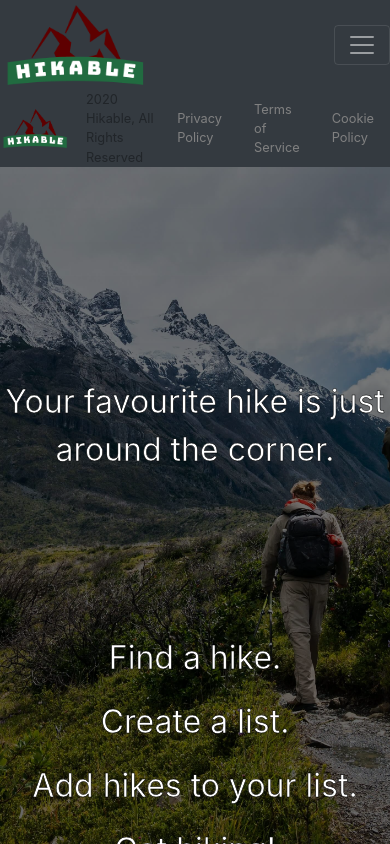
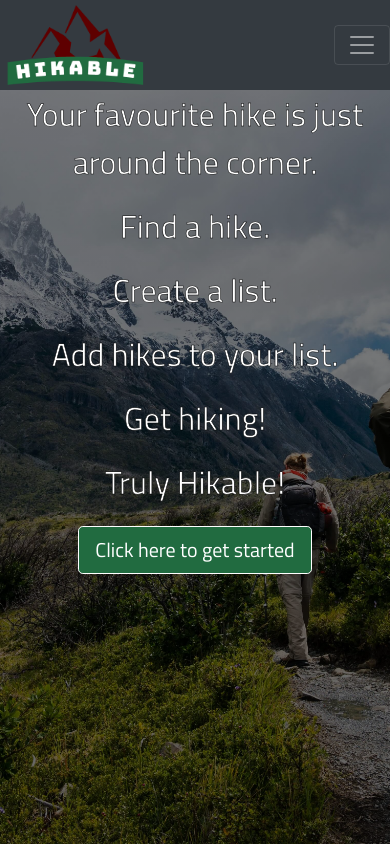
Before and after one commit to lukesherwood/hikable-frontend, a React (Create React App) app: page / in a window 390 px wide. Shown: the top 844 px of the page. Built offline with nearby package versions, Linux system fonts and the light colour scheme; no server answers.

Commit message:
completed styling with responsive checks and footer now working

```diff
--- a/public/index.html
+++ b/public/index.html
@@ -1,6 +1,7 @@
 <!DOCTYPE html>
 <html lang="en">
   <head>
+    <link href="https://fonts.googleapis.com/css2?family=Titillium+Web&display=swap" rel="stylesheet">
     <link rel="stylesheet" href="https://stackpath.bootstrapcdn.com/bootstrap/4.5.2/css/bootstrap.min.css" integrity="sha384-JcKb8q3iqJ61gNV9KGb8thSsNjpSL0n8PARn9HuZOnIxN0hoP+VmmDGMN5t9UJ0Z" crossorigin="anonymous">
     <meta charset="utf-8" />
     <meta name="viewport" content="width=device-width, initial-scale=1" />
--- a/src/App.css
+++ b/src/App.css
@@ -1,3 +1,13 @@
+body {
+    font-family: 'Titillium Web', "Bitstream Vera Serif", sans-serif;
+}
+
+.container-fluid {
+    min-height: 100vh; /* will cover the 100% of viewport */
+    display: block;
+    position: relative;
+}
+
 .hike-card-info {
     line-height: 150%;
 }
@@ -36,7 +46,7 @@ ul {
     display: flex;
     flex-wrap: wrap;
     align-items: stretch;
-    justify-content: center;
+    /* justify-content: center; */
   }
 .card img {
     width: 100%;
@@ -64,6 +74,7 @@ ul {
     color: white;
     background: linear-gradient( rgba(0, 0, 0, 0.5), rgba(0, 0, 0, 0.6) ), url('/Hikable-home-image.jpg');
     height: 100%;
+    padding-bottom: 300px;
     background-position: center center;
     background-repeat: no-repeat;
     background-attachment: fixed;
@@ -119,13 +130,22 @@ ul {
     font-size: 0.8rem;
 }
 
+.footer {
+    top: auto;
+    bottom: 0;
+    width: 100%;
+    display: inline-block;
+}
+
  @media only screen and (max-width: 600px) {
+
      .cards {
         display: block;
-        left: 0px;
-        position: absolute;
-        width: 115%;
-        margin-left: -49px;
+        left: -10px;
+        position: relative;
+        width: auto;
+        margin-left: -60px;
+        margin-right: -50px;
      }
 
      .home-header {
--- a/src/components/Footer.js
+++ b/src/components/Footer.js
@@ -5,7 +5,7 @@ import Nav from "react-bootstrap/Nav";
 class Footer extends Component {
   render() {
     return (
-      <div className="sticky-bottom">
+      <div className="footer">
         <Navbar className="navbar-bottom justify-content-center" bg="dark" variant="dark">
           <Navbar.Brand href="/">
             <img src="/Hikable-logo.png" alt="hikable-logo" width="70" />
--- a/src/containers/App.js
+++ b/src/containers/App.js
@@ -48,6 +48,7 @@ class App extends Component {
             <NotificationContainer />
             </Container>
             <Footer/>
+
       </div>
     )
   }
--- a/src/containers/Home.js
+++ b/src/containers/Home.js
@@ -7,7 +7,7 @@ class Home extends Component {
     render () {
       return (
         <div className="home">
-          <div className="home-image" style={{height:"3600px", position: "absolute", width: "100%", left: "0px"}}>
+          <div className="home-image" style={{height: "auto", position: "absolute", width: "100%", left: "0px"}}>
           {/* image here with css */}
           <div className="home-header">
             <p>Your favourite hike is just around the corner.</p>
```
